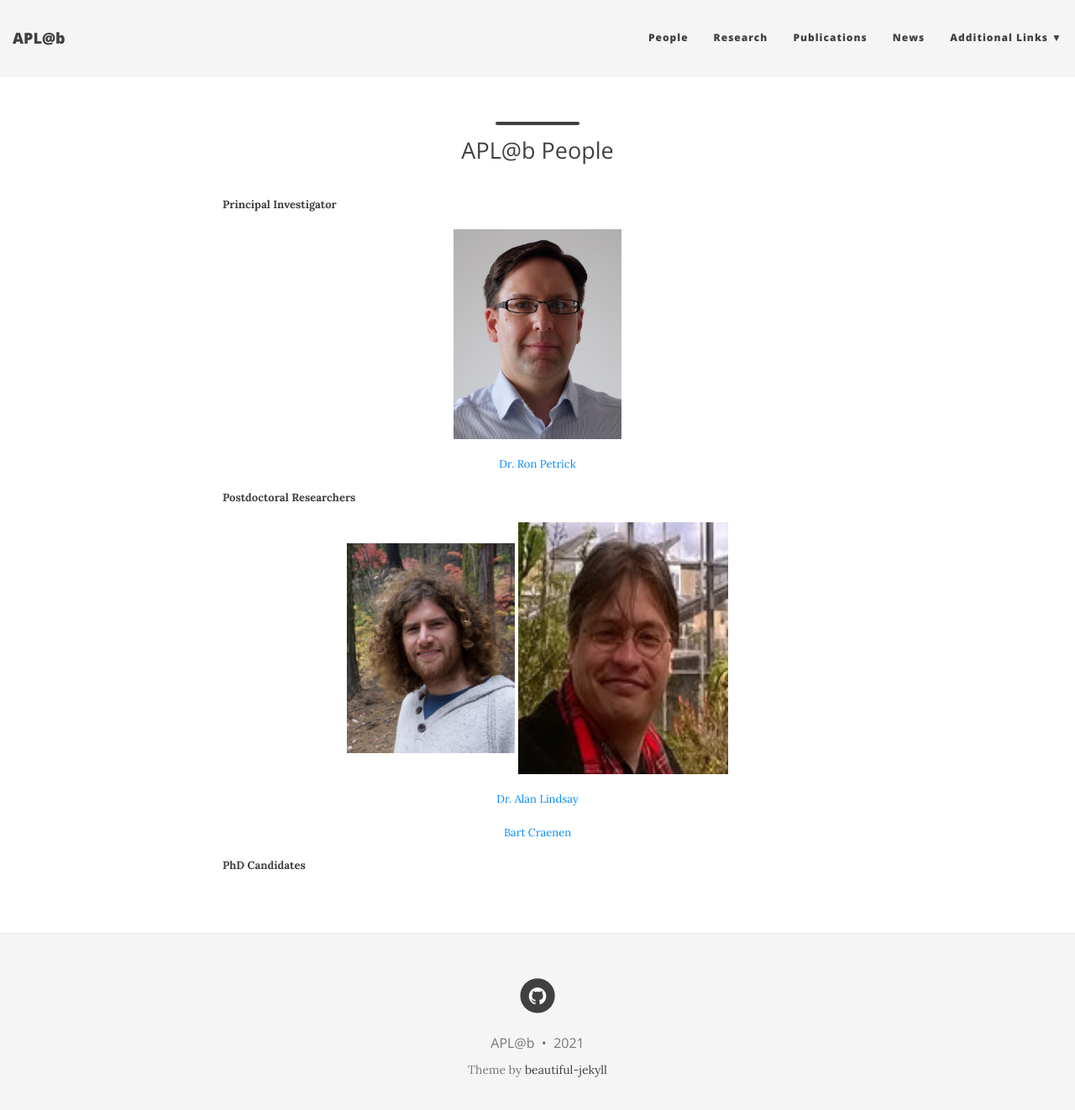
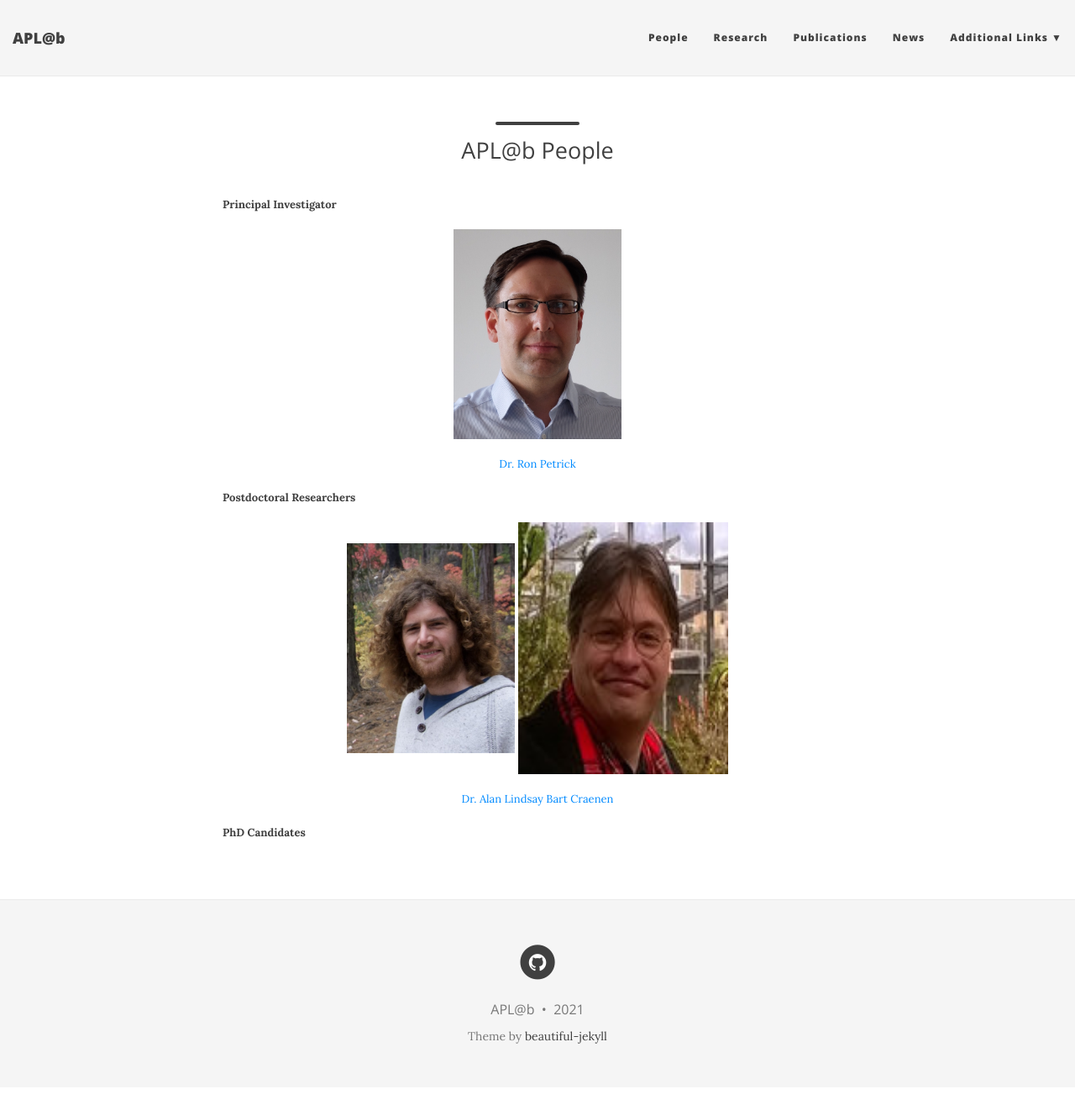
Before and after one commit to aplab2020/aplab2020.github.io, a Jekyll site: the page built from people.md, in a window 1280 px wide and 1335 px high. Shown: the top 1322 px of the window at 84% size. Built offline with Jekyll 4.4.1, drawn with Linux system fonts in a browser that asks for light colours; nearby versions of some CDN libraries.

Commit message:
Update people.md

```diff
--- a/people.md
+++ b/people.md
@@ -18,12 +18,7 @@ show-avatar: false
 
 <p align="center"> <img src="/img/alan.jpg" align="center" width="200" height="250"> <img src="/img/bart.jpg" align="center" width="250" height="300"> </p>
 
-<p align="center">
-<a href="https://researchportal.hw.ac.uk/en/persons/alan-lindsay" style="float: ;">Dr. Alan Lindsay</a>
-</p>
-
-<p align="center">
-<a href="https://scholar.google.ch/citations?hl=de&user=i8JsL7QAAAAJ&view_op=list_works" style="float: ;">Bart Craenen</a>
+<p align="center"> <a href="https://researchportal.hw.ac.uk/en/persons/alan-lindsay" style="float: ;">Dr. Alan Lindsay</a>  <a href="https://scholar.google.ch/citations?hl=de&user=i8JsL7QAAAAJ&view_op=list_works" style="float: ;">Bart Craenen</a>
 </p>
 
 **PhD Candidates**
```
